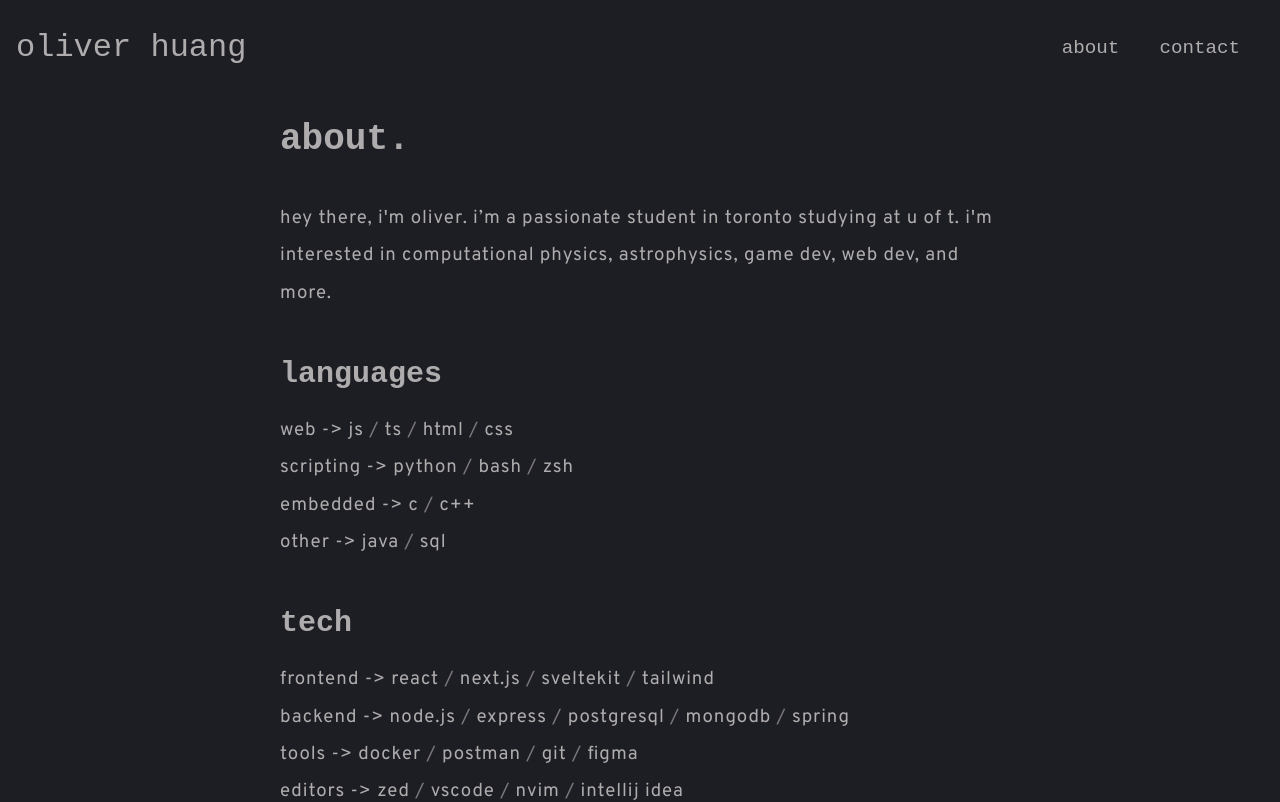
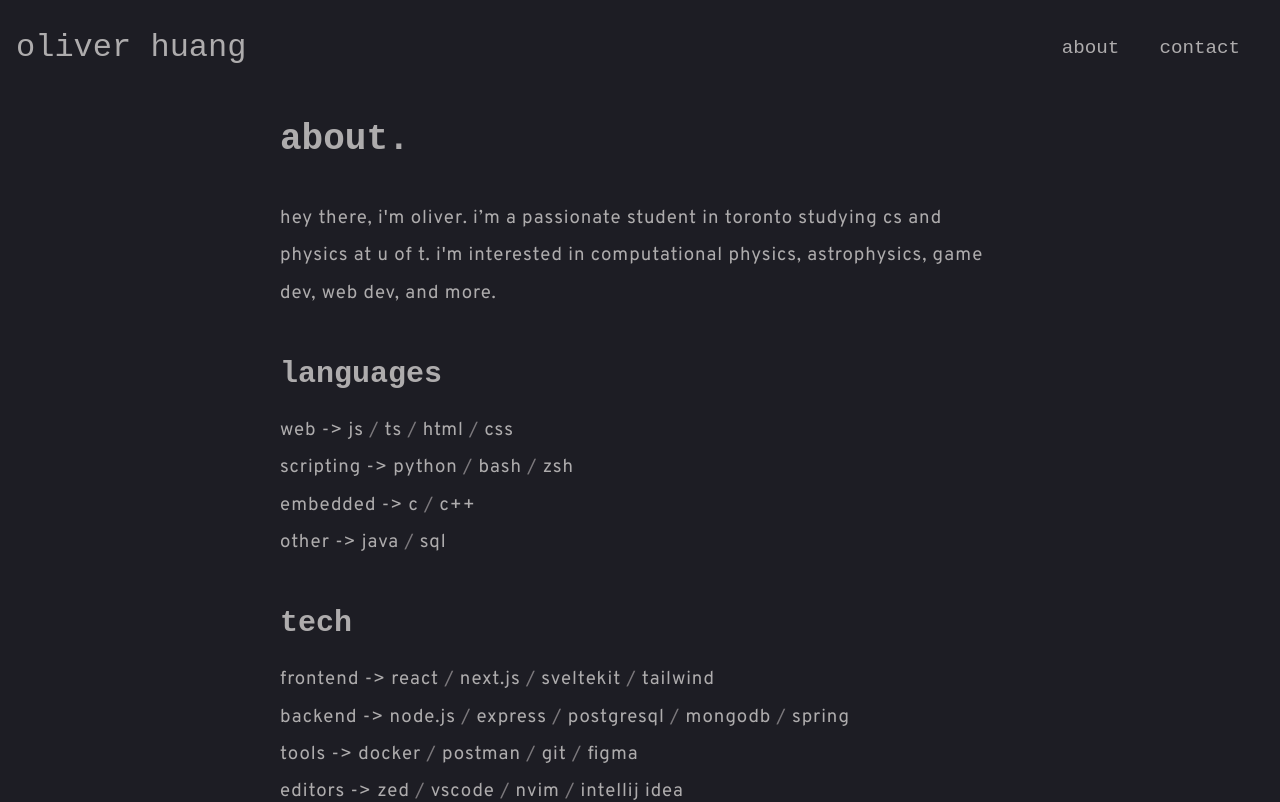
Before and after one commit to gooosexe/portfolio, a SvelteKit app: page /about in a window 1280 px wide. Shown: the top 802 px of the page. Built offline with nearby package versions, Linux system fonts and the light colour scheme; a web font is replaced by a local one.

Commit message:
updated about me

```diff
--- a/src/routes/about/+page.svelte
+++ b/src/routes/about/+page.svelte
@@ -24,8 +24,8 @@
 
 	<section class="mb-10">
 		<p class="mt-2">
-			hey there, i'm oliver. i’m a passionate student in toronto studying at u of t. i'm interested
-			in computational physics, astrophysics, game dev, web dev, and more.
+			hey there, i'm oliver. i’m a passionate student in toronto studying cs and physics at u of t.
+			i'm interested in computational physics, astrophysics, game dev, web dev, and more.
 		</p>
 	</section>
 
```
